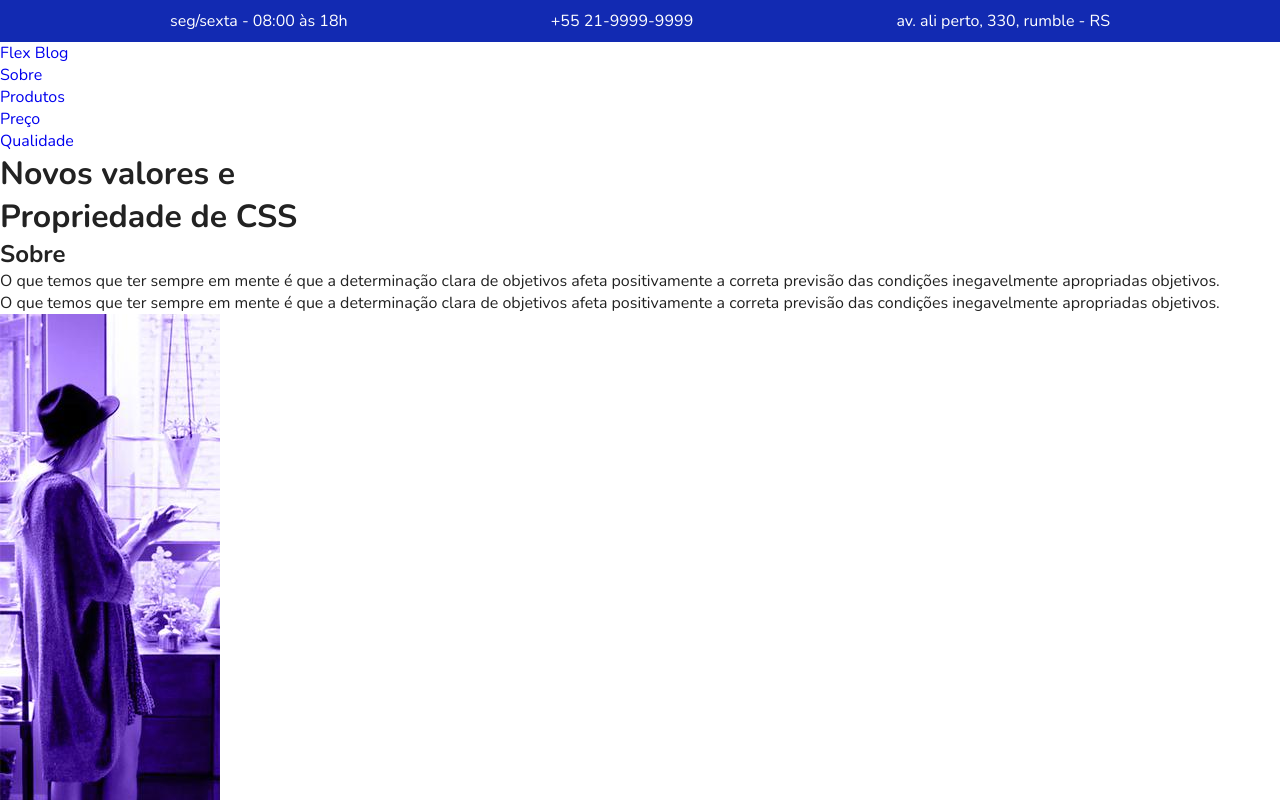
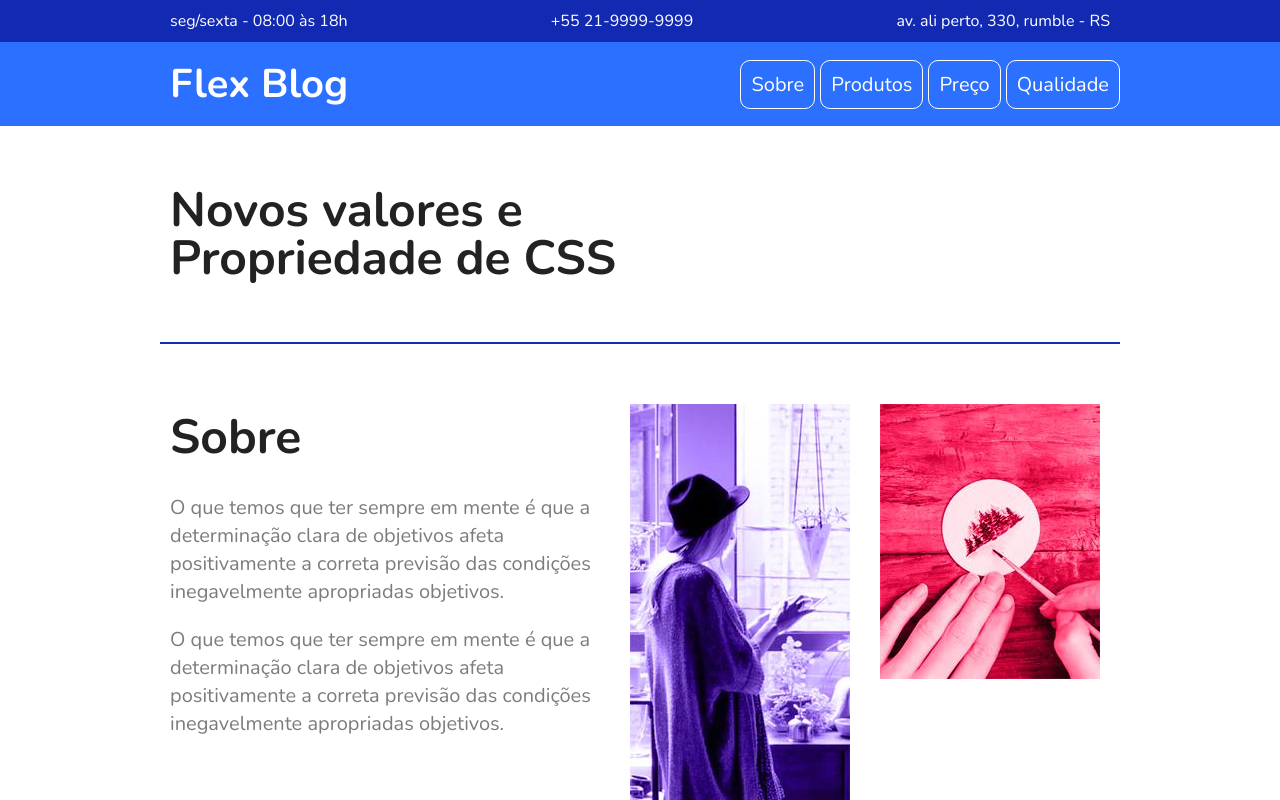
Before and after one commit to gsprestes/Flex-Blog, a plain HTML site: page index.html in a window 1280 px wide. Shown: the top 800 px of the page. Drawn offline with nearby package versions, Linux system fonts and the light colour scheme; a web font is replaced by a local one.

Commit message:
Feat: added two sections, one of 'about' and one about products.

```diff
--- a/index.html
+++ b/index.html
@@ -22,7 +22,7 @@
             <div class="menu-logo">
                 <a href="#">Flex Blog</a>
             </div>
-            <nav>
+            <nav class="menu-nav">
                 <ul>
                     <li><a href="#sobre">Sobre</a></li>
                     <li><a href="#produtos">Produtos</a></li>
@@ -59,13 +59,15 @@
                 <h2>Purple</h2>
                 <img src="assets/produtos1.jpg" alt="produtos1">
             </div>
+
+            <div class="produtos-item blue">
+                <h2>Blue</h2>
+                <img src="assets/produtos3.jpg" alt="produtos3">
+            </div>
+
             <div class="produtos-item pink">
                 <h2>Pink</h2>
                 <img src="assets/produtos2.jpg" alt="produtos2">
-            </div>
-            <div class="produtos-item blue">
-                <h2>Blue</h2>
-                <img src="assets/produtos3.jpg" alt="produtos3">
             </div>
         </div>
     </section>
--- a/style.css
+++ b/style.css
@@ -43,3 +43,132 @@ img {
 .superinfo-bg a{
     color: white;
 }
+
+/* menu */
+
+.menu-bg{
+    background-color: #2c70ff;
+}
+
+.menu{
+    max-width: 960px;
+    margin: 0 auto;
+    padding: 15px 0;
+    display: flex;
+    flex-wrap: wrap;
+    justify-content: space-between;
+    align-items: center;
+}
+
+.menu a{
+    color: white;
+}
+
+.menu-logo a{
+    font-size: 2.5em;
+    font-weight: bold;
+    margin: 0 10px;
+}
+
+
+.menu-nav ul{
+    display: flex;
+    flex-wrap: wrap;
+    gap: 5px;
+}
+
+.menu-nav a{
+    font-size: 1.25em;
+    display: block;
+    padding: 10px;
+    border:1px solid white;
+    border-radius: 10px;
+}
+
+.menu-nav a:hover{
+    color:#122ab2;
+}
+
+.introduction{
+    font-size: 3em;
+    line-height: 1;
+    max-width: 960px;
+    margin: 60px auto;
+    padding: 0 10px;
+}
+
+/* sobre */
+
+.sobre{
+    border-top: 2px solid #122ab2;
+    border-bottom: 2px solid #122ab2;
+    max-width: 960px;
+    margin: 0 auto;
+    padding: 60px 0;
+    display: flex;
+    flex-wrap: wrap;
+}
+
+.sobre-info{
+    flex: 2 1 300px;
+    margin: 0 10px;
+}
+
+.sobre-info h1{
+    font-size: 3em;
+    margin-bottom: .5em;
+}
+
+.sobre-info p{
+    font-size: 1.25em;
+    line-height: 1.4;
+    margin-bottom: 1em;
+    color: #7c7c7c;
+}
+
+.sobre-img{
+    flex: 1 1 160px;
+    margin: 0 10px;
+}
+
+/* PRODUTOS */
+
+.produtos{
+    max-width: 960px;
+    margin: 60px auto;
+}
+
+.produtos h1{
+    font-size: 3em;
+    margin: 0 10px 60px 10px;
+}
+
+.produtos-container{
+    display: flex;
+    flex-wrap: wrap;
+    align-items: flex-end;
+}
+
+.produtos-item{
+    flex: 1 1 180px;
+    margin: 10px;
+}
+
+.produtos-item h2{
+    font-size: 3em;
+    color: #a4a4a4;
+    background-color: #f7f7f7;
+    padding: 50px 20px;
+}
+
+.purple{
+   border-top: 8px solid #ae81ff;
+}
+
+.pink{
+    border-top: 8px solid #f9265e;
+ }
+
+ .blue{
+    border-top: 8px solid #66d9eb;
+ }
```
